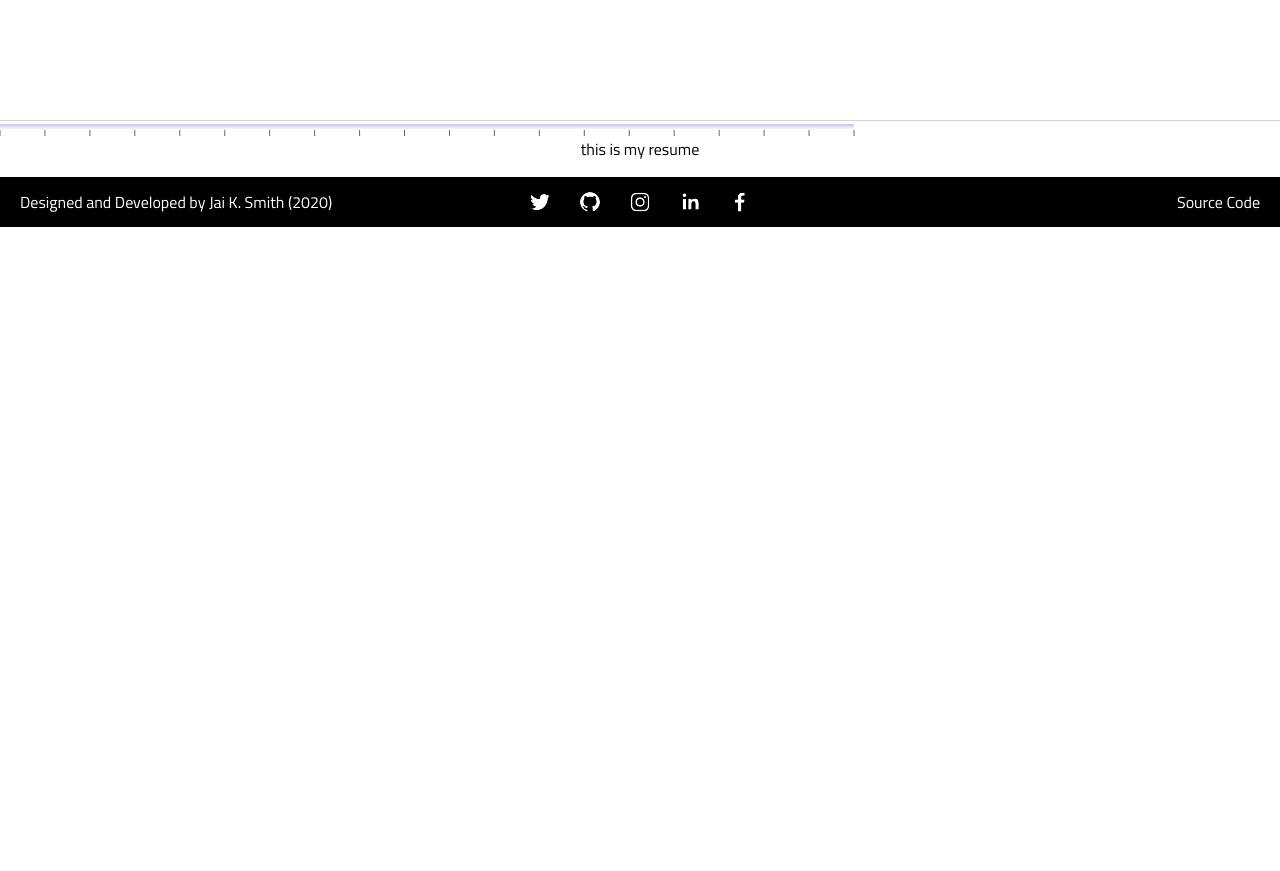
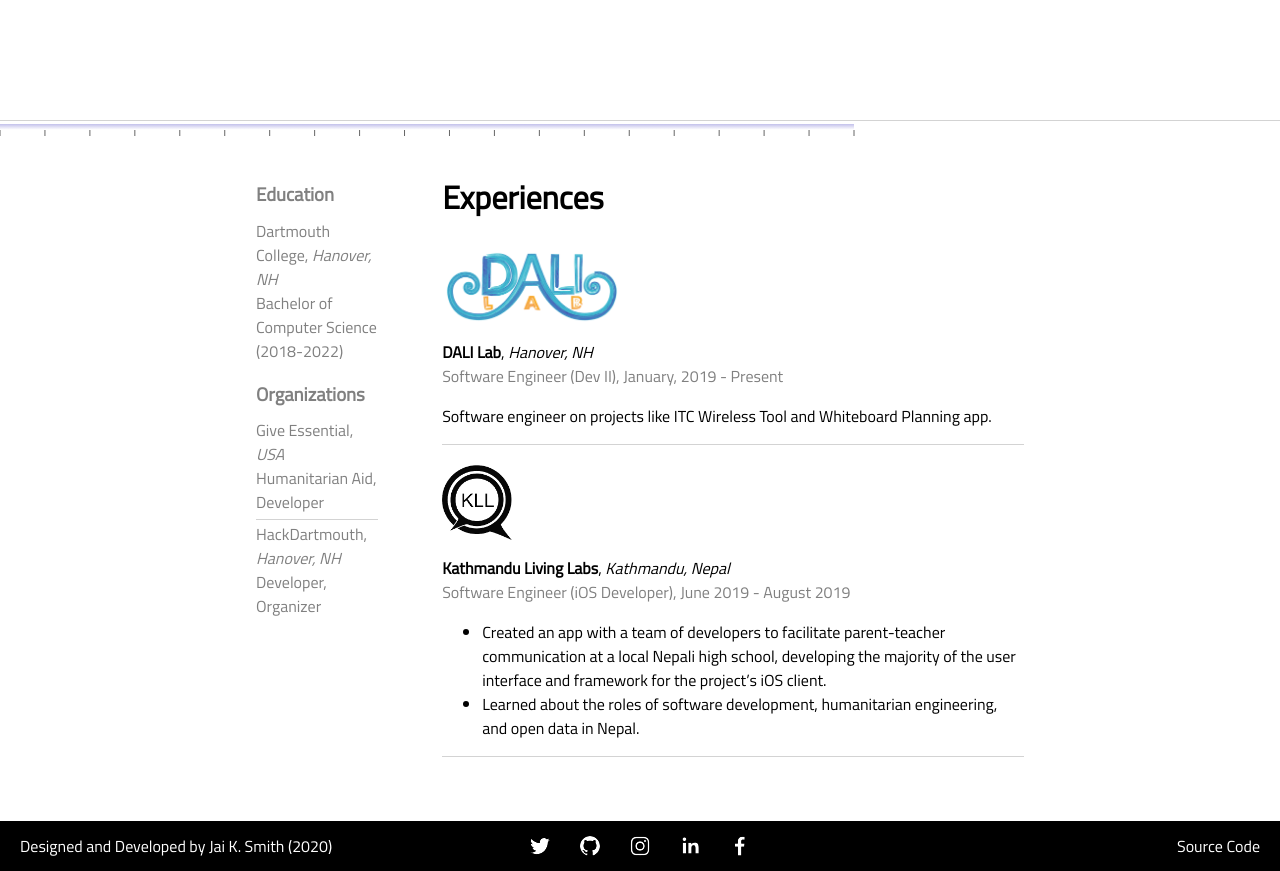
Before and after one commit to jaismith/jaismith.dev, a React (Create React App) app: page /resume in a window 1280 px wide. Shown: the part 480-1351 px from the top of the page. Before the commit the page ends 800 px from the top, so only its background shows below. Built offline with nearby package versions, Linux system fonts and the light colour scheme; no server answers.

Commit message:
fixed contributions bug, tweaked resume experiences styling and added kll

```diff
--- a/package.json
+++ b/package.json
@@ -12,6 +12,7 @@
     "node-sass": "^4.14.0",
     "react": "^16.13.1",
     "react-dom": "^16.13.1",
+    "react-markdown": "^4.3.1",
     "react-redux": "^7.2.0",
     "react-router-dom": "^5.1.2",
     "react-scripts": "3.4.1",
@@ -19,7 +20,8 @@
     "react-vis": "^1.11.7",
     "recharts": "^1.8.5",
     "redux": "^4.0.5",
-    "redux-thunk": "^2.3.0"
+    "redux-thunk": "^2.3.0",
+    "shortid": "^2.2.15"
   },
   "scripts": {
     "start": "react-scripts start",
--- a/src/App.js
+++ b/src/App.js
@@ -8,6 +8,7 @@ import {
 import Header from './components/Header';
 import Project from './components/Project';
 import Footer from './components/Footer';
+import Resume from './components/Resume';
 
 function App() {
   return (
@@ -41,7 +42,46 @@ function App() {
             </div>
           </Route>
           <Route path='/resume'>
-            <p>this is my resume</p>
+            <Resume
+              education={[
+                {
+                  name: 'Dartmouth College',
+                  location: 'Hanover, NH',
+                  details: 'Bachelor of Computer Science (2018-2022)'
+                }
+              ]}
+              organizations={[
+                {
+                  name: 'Give Essential',
+                  location: 'USA',
+                  details: 'Humanitarian Aid, Developer'
+                },
+                {
+                  name: 'HackDartmouth',
+                  location: 'Hanover, NH',
+                  details: 'Developer, Organizer'
+                }
+              ]}
+              experiences={[
+                {
+                  logo: require('./media/dali.png'),
+                  workplace: 'DALI Lab',
+                  location: 'Hanover, NH',
+                  position: 'Software Engineer (Dev II)',
+                  timeframe: 'January, 2019 - Present',
+                  description: 'Software engineer on projects like ITC Wireless Tool and Whiteboard Planning app.'
+                },
+                {
+                  logo: require('./media/kll.png'),
+                  workplace: 'Kathmandu Living Labs',
+                  location: 'Kathmandu, Nepal',
+                  position: 'Software Engineer (iOS Developer)',
+                  timeframe: 'June 2019 - August 2019',
+                  description: '- Created an app with a team of developers to facilitate parent-teacher communication at a local Nepali high school, developing the majority of the user interface and framework for the project’s iOS client.\n' +
+                               '- Learned about the roles of software development, humanitarian engineering, and open data in Nepal.',
+                }
+              ]}
+              />
           </Route>
           <Route path='/'>
             <Redirect to='/projects' />
--- a/src/actions/index.js
+++ b/src/actions/index.js
@@ -19,7 +19,7 @@ export function getActivity() {
     const utcTime = new Date(localTime - (localTime.getTimezoneOffset() * 60000));
 
     // request github constribution data
-    axios.get(`${GITHUB_URL}?to=${utcTime.toISOString().split('T')[0]}`)
+    axios.get(`${GITHUB_URL}`)
       .then((res) => {
           // set reference date (20 days ago)
           var ref = utcTime;
@@ -35,7 +35,7 @@ export function getActivity() {
             let date = new Date(html(this).attr('data-date'));
 
             // add to activity, if since ref
-            if (date > ref) {
+            if (date > ref && date <= localTime) {
               var datapoint = {
                 x: date.getDate() - ref.getDate(),
                 y: Number(html(this).attr('data-count')) + 5,
--- a/src/components/Footer.jsx
+++ b/src/components/Footer.jsx
@@ -1,6 +1,7 @@
 import React from 'react';
 import PropTypes from 'prop-types';
 import { SocialIcon } from 'react-social-icons';
+import shortid from 'shortid';
 import './Footer.scss';
 
 const Footer = (props) => (
@@ -11,6 +12,7 @@ const Footer = (props) => (
     <div className="footer-socials">
       {props.socialMedia.map((link) => (
         <SocialIcon
+          key={shortid.generate()}
           url={link}
           bgColor='black'
           fgColor='white'
--- a/src/components/Project.scss
+++ b/src/components/Project.scss
@@ -4,12 +4,6 @@
     &.flipped {
         background-color: #f8f8f8;
     }
-
-    // &:nth-child(n+2) {
-    //     border-top-style: solid;
-    //     border-top-width: 1px;
-    //     border-top-color: lightgrey;
-    // }
 }
 
 .project-title {
--- /dev/null
+++ b/src/components/Resume.jsx
@@ -0,0 +1,74 @@
+import React from 'react';
+import PropTypes from 'prop-types';
+import shortid from 'shortid';
+import ReactMarkdown from 'react-markdown';
+import './Resume.scss';
+
+const Resume = (props) => (
+  <div className="resume">
+    <div className="resume-sidebar">
+      <div className="resume-education">
+        <div className="resume-sidebar-header">
+          Education
+        </div>
+        {props.education.map((institution) => (
+          <div key={shortid.generate()} className="resume-institution">
+            <div className="resume-sidebar-item">
+              {institution.name}, <i>{institution.location}</i>
+            </div>
+            {institution.details}
+          </div>
+        ))}
+      </div>
+      <div className="resume-organizations">
+        <div className="resume-sidebar-header">
+          Organizations
+        </div>
+        {props.organizations.map((organization) => (
+          <div key={shortid.generate()} className="resume-organization">
+            <div className="resume-sidebar-item">
+              {organization.name}, <i>{organization.location}</i>
+            </div>
+            {organization.details}
+          </div>
+        ))}
+      </div>
+    </div>
+    <div className="resume-experiences">
+      <div className="resume-experiences-header">
+        Experiences
+      </div>
+      {props.experiences.map((experience) => (
+        <div key={shortid.generate()} className="resume-experience">
+          <img
+            className="resume-experience-logo"
+            alt=""
+            src={experience.logo} />
+          <div className="resume-experience-header">
+            <b>{experience.workplace}</b>, <i>{experience.location}</i>
+          </div>
+          <div className="resume-experience-summary">
+            {experience.position}, {experience.timeframe}
+          </div>
+          <div className="resume-experience-description">
+            <ReactMarkdown>{experience.description}</ReactMarkdown>
+          </div>
+        </div>
+      ))}
+    </div>
+  </div>
+);
+
+Resume.propTypes = {
+  education: PropTypes.array,
+  organizations: PropTypes.array,
+  experiences: PropTypes.array
+};
+
+Resume.defaultProps = {
+  education: [],
+  organizations: [],
+  experiences: []
+};
+
+export default Resume;
--- /dev/null
+++ b/src/components/Resume.scss
@@ -0,0 +1,86 @@
+.resume {
+  display: flex;
+  flex-direction: row;
+  width: 60%;
+  max-width: 1300px;
+  margin: auto;
+  text-align: left;
+  padding: 5%;
+}
+
+.resume-sidebar {
+  flex: 0 0 1;
+  display: flex;
+  flex-direction: column;
+  color: grey;
+}
+
+.resume-sidebar-header {
+  font-weight: bold;
+  font-size: 14pt;
+  line-height: 14pt;
+  padding-bottom: 15px;
+}
+
+.resume-education {
+  padding-bottom: 20px;
+
+  :nth-child(n + 2) {
+    padding-bottom: 2px;
+  }
+
+  :nth-child(n + 3) {
+    padding-top: 2.5px;
+    margin-top: 2.5px;
+    border-top-style: solid;
+    border-top-width: 1px;
+    border-top-color: lightgrey;
+  }
+}
+
+.resume-organizations {
+  padding-bottom: 20px;
+
+  :nth-child(n + 2) {
+    padding-bottom: 2px;
+  }
+
+  :nth-child(n + 3) {
+    padding-top: 2.5px;
+    margin-top: 2.5px;
+    border-top-style: solid;
+    border-top-width: 1px;
+    border-top-color: lightgrey;
+  }
+}
+
+.resume-experiences {
+  flex: 1 0 4;
+  display: flex;
+  flex-direction: column;
+  padding-left: 5vw;
+}
+
+.resume-experiences-header {
+  font-size: 24pt;
+  line-height: 24px;
+  font-weight: bold;
+  padding-bottom: 20px;
+}
+
+.resume-experience {
+  border-bottom: 1px solid lightgrey;
+}
+
+.resume-experience-logo {
+  height: 75px;
+  padding: 20px 0 10px 0;
+}
+
+.resume-experience-title {
+  font-size: 14pt;
+}
+
+.resume-experience-summary {
+  color: grey;
+}
```
Also changed, not shown: public/manifest.json, src/media/dali.png (added), src/media/kll.png (added).
